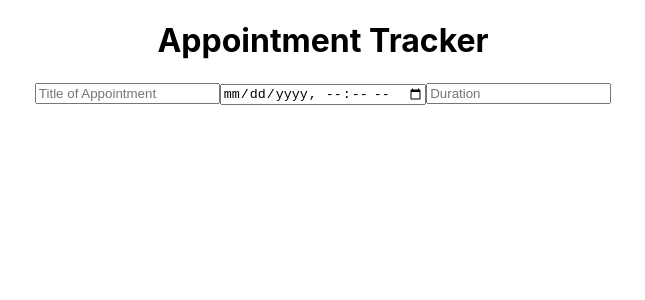
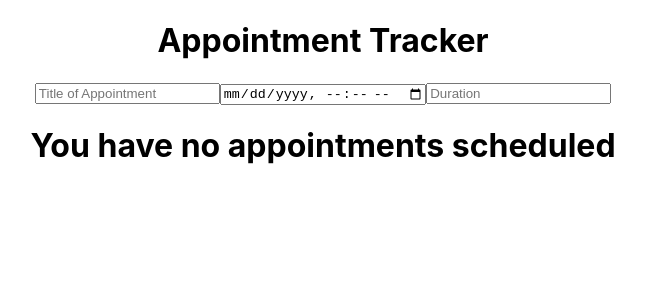
Before and after one commit to RCarr94/react-appointment-tracker, a React (Create React App) app: page / in a window 1280 px wide. Shown: the top 300 px of the page, without its empty margins (317-962 px from the left). Built offline with nearby package versions, Linux system fonts and the light colour scheme.

Commit message:
basic UI for appt card and scheduler put into place

```diff
--- /dev/null
+++ b/src/components/AppointmentCard.jsx
@@ -0,0 +1,18 @@
+export default function AppointmentCard({ appointment }) {
+  const { title, date, duration } = appointment;
+
+  if (!title) {
+    return (
+      <h1>You have no appointments scheduled</h1>
+    )
+  }
+
+  return (
+    <div className="appointment-card">
+      <h3>{title}</h3>
+      <p>{date}</p>
+      <p>{duration}</p>
+      <button>Delete</button>
+    </div>
+  )
+}
--- a/src/pages/App/App.jsx
+++ b/src/pages/App/App.jsx
@@ -1,13 +1,20 @@
 import './App.css';
+import { useState } from 'react';
 import ScheduleAppointment from '../../components/ScheduleAppointment';
+import AppointmentCard from '../../components/AppointmentCard';
 
-function App() {
+export default function App() {
+  const [appointment, setAppointment] = useState({
+    title: '',
+    date: '',
+    duration: ''
+  });
+
   return (
     <div className="App">
       <h1>Appointment Tracker</h1>
       <ScheduleAppointment />
+      <AppointmentCard appointment={appointment} />
     </div>
   );
 }
-
-export default App;
```
